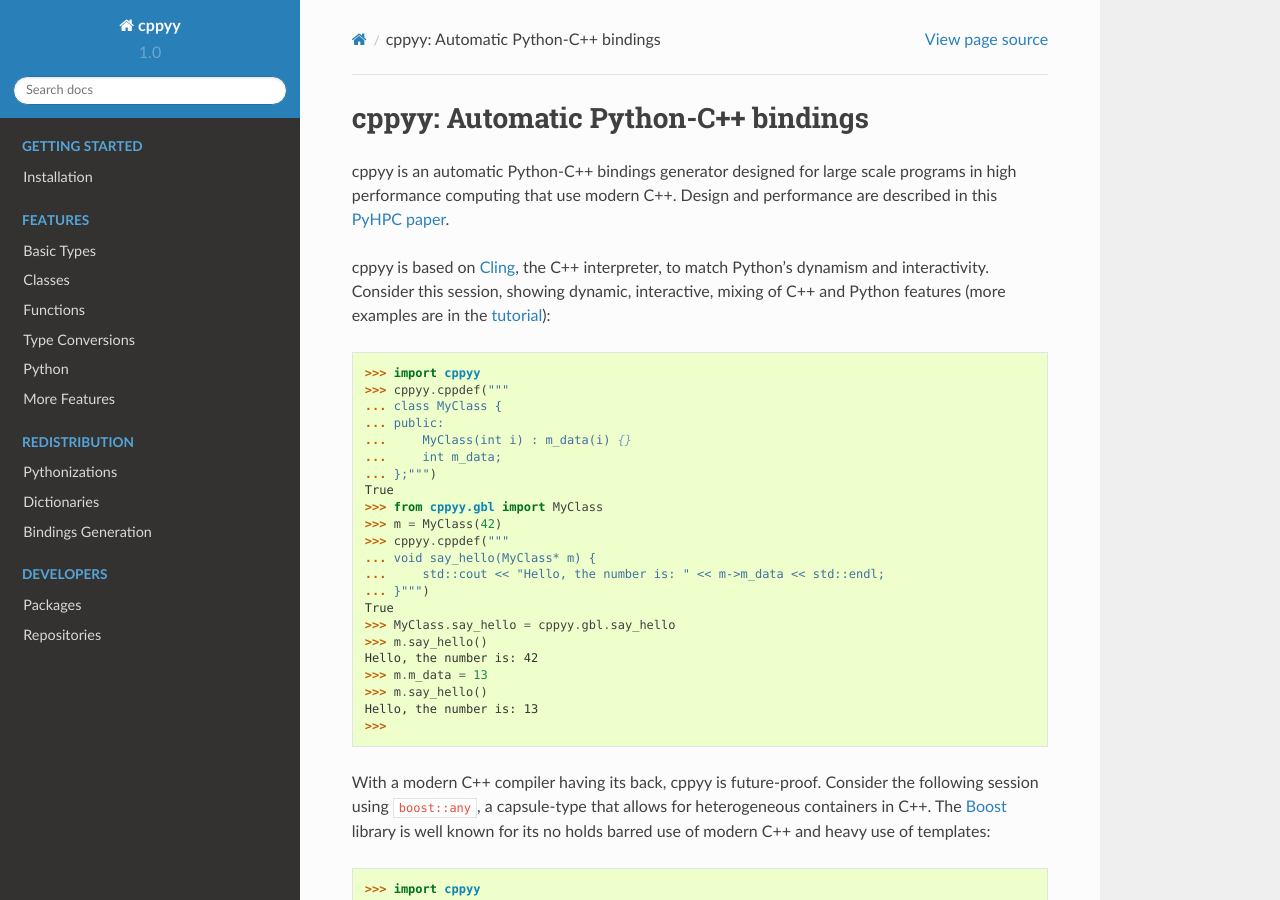
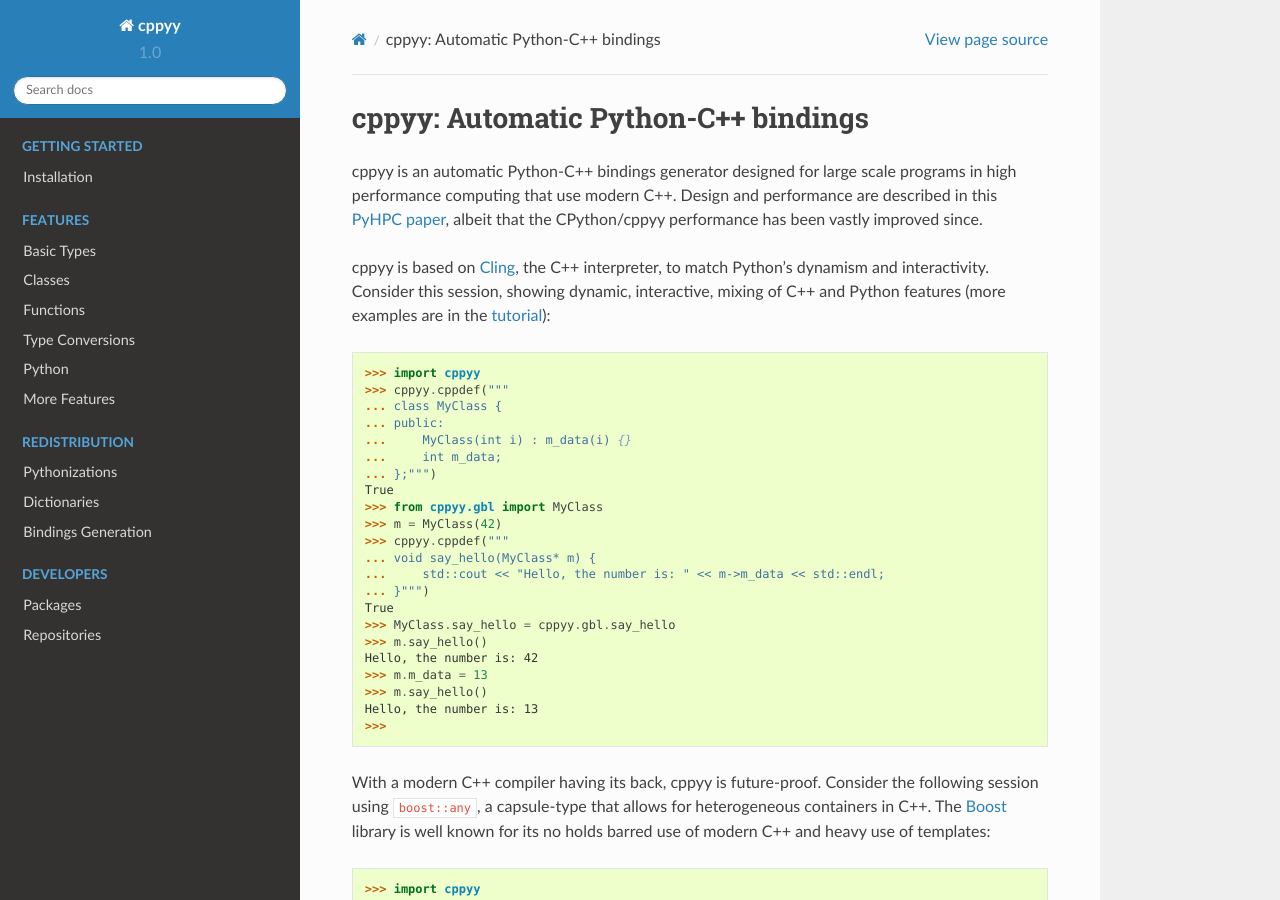
Before and after one commit to wlav/cppyy, a Sphinx documentation site: the page built from doc/source/index.rst, in a window 1280 px wide and 900 px high. Built offline with Sphinx 7.4.7 and the Read the Docs theme 2.0.0, drawn with Linux system fonts in a browser that asks for light colours.

Commit message:
qualifying note

```diff
--- a/doc/source/index.rst
+++ b/doc/source/index.rst
@@ -8,7 +8,8 @@
 
 cppyy is an automatic Python-C++ bindings generator designed for large scale
 programs in high performance computing that use modern C++.
-Design and performance are described in this `PyHPC paper`_.
+Design and performance are described in this `PyHPC paper`_, albeit that the
+CPython/cppyy performance has been vastly improved since.
 
 cppyy is based on `Cling`_, the C++ interpreter, to match Python's dynamism
 and interactivity.
```
